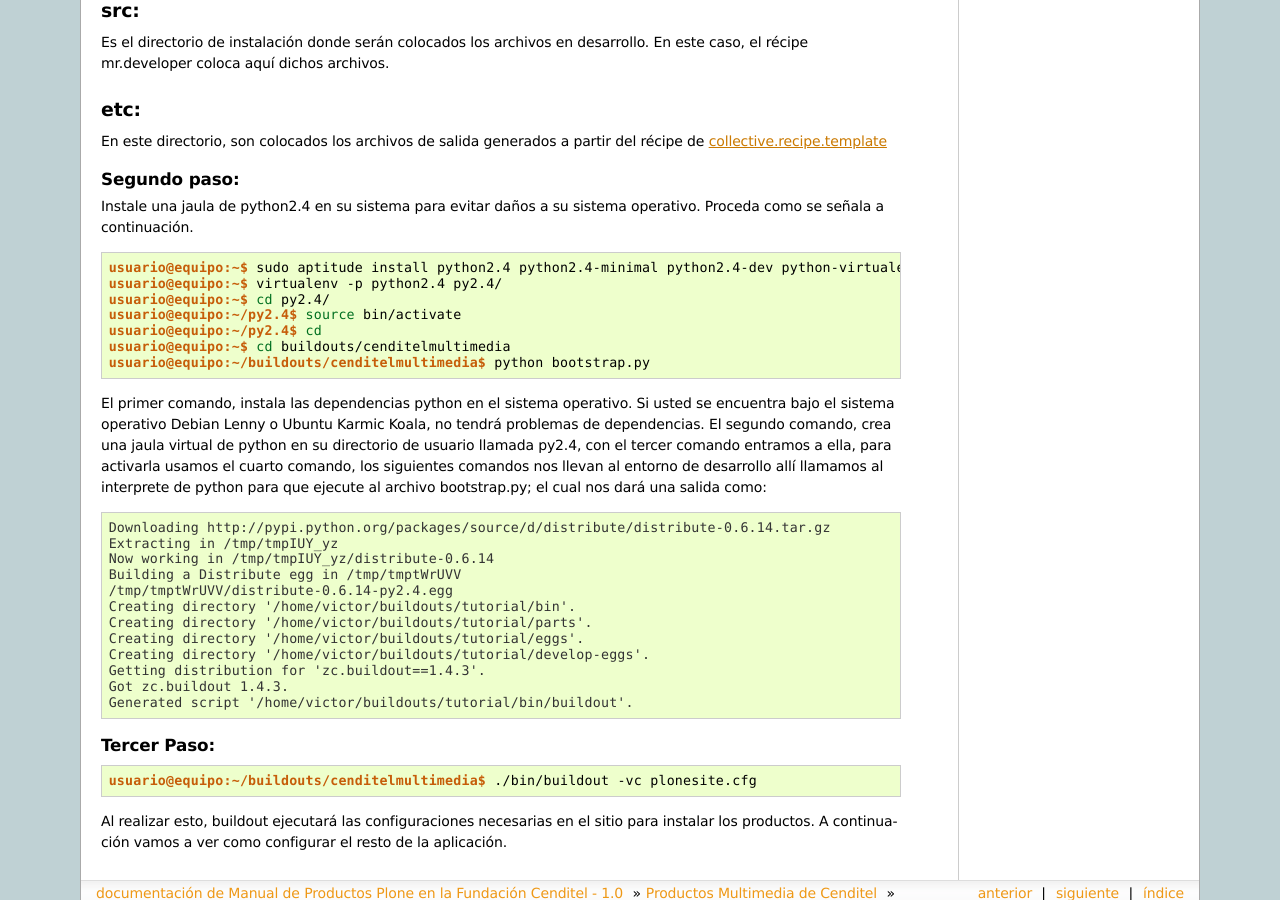
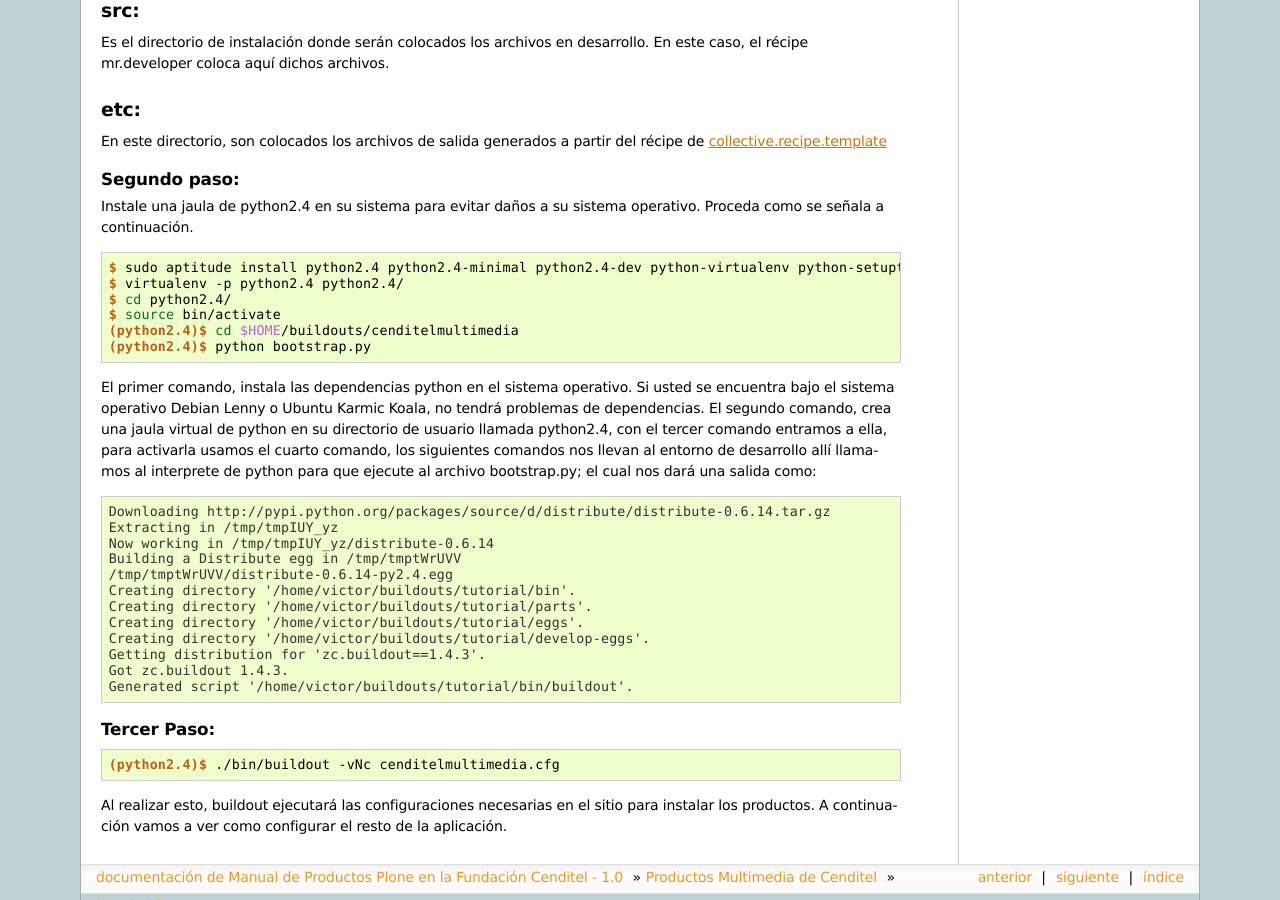
Before and after one commit to Cenditel/cenditel.docs, a Sphinx documentation site: the page built from source/multimedia/manual_de_instalacion.rst, in a window 1280 px wide and 900 px high, scrolled down 4323 px. Built offline with Sphinx 7.4.7, drawn with Linux system fonts in a browser that asks for light colours; formulas are drawn with MathJax 3; some of the changed text lies outside the part shown.

Commit message:
simplificando comandos bash y cambiando en nombre de virtualenv,

```diff
--- a/source/multimedia/manual_de_instalacion.rst
+++ b/source/multimedia/manual_de_instalacion.rst
@@ -29,18 +29,17 @@ Para realizar la descarga proceda en un terminal con los siguientes comandos:
 
 .. code-block:: console
 
-    usuario@equipo:~$ mkdir buildouts
-    usuario@equipo:~$ cd buildouts
-    usuario@equipo:~/buildouts$ svn co http://plataforma.cenditel.gob.ve/svn/plataforma/proyectosInstitucionales/renasen/cenditel.multimedia/buildout/plone/3.3/ cenditelmultimedia
-    usuario@equipo:~/buildouts$ cd cenditelmultimedia
-    usuario@equipo:~/buildouts/cenditelmultimedia$ ls
+    $ mkdir buildouts
+    $ cd buildouts
+    $ svn co http://plataforma.cenditel.gob.ve/svn/plataforma/proyectosInstitucionales/renasen/cenditel.multimedia/buildout/plone/3.3/ cenditelmultimedia
+    $ cd cenditelmultimedia
+    $ ls -p
     00-varibles.cfg           06-contenttypes.cfg     plonesite.cfg
-    01-dumpedversions.cfg     bootstrap.py            products
-    02-mrdeveloper.cfg        buildout.cfg            src
-    03-prerequemients.cfg     cenditelmultimedia.cfg  templates
+    01-dumpedversions.cfg     bootstrap.py            products/
+    02-mrdeveloper.cfg        buildout.cfg            src/
+    03-prerequemients.cfg     cenditelmultimedia.cfg  templates/
     04-mountpoint.cfg         dumped-versions.cfg     versions.cfg
-    05-mediafilesstorage.cfg  etc
-
+    05-mediafilesstorage.cfg  etc/
 
 El primer comando es el encargado de crear un directorio para nuestros proyectos
 buildout, el segundo comando abre dicho directorio pero la magia realmente se encuentra
@@ -224,18 +223,17 @@ Proceda como se señala a continuación.
 
 .. code-block:: console
 
-    usuario@equipo:~$ sudo aptitude install python2.4 python2.4-minimal python2.4-dev python-virtualenv python-setuptools
-    usuario@equipo:~$ virtualenv -p python2.4 py2.4/
-    usuario@equipo:~$ cd py2.4/
-    usuario@equipo:~/py2.4$ source bin/activate
-    usuario@equipo:~/py2.4$ cd
-    usuario@equipo:~$ cd buildouts/cenditelmultimedia
-    usuario@equipo:~/buildouts/cenditelmultimedia$ python bootstrap.py
+    $ sudo aptitude install python2.4 python2.4-minimal python2.4-dev python-virtualenv python-setuptools
+    $ virtualenv -p python2.4 python2.4/
+    $ cd python2.4/
+    $ source bin/activate
+    (python2.4)$ cd $HOME/buildouts/cenditelmultimedia
+    (python2.4)$ python bootstrap.py
 
 El primer comando, instala las dependencias python en el sistema operativo. Si
 usted se encuentra bajo el sistema operativo Debian Lenny o Ubuntu Karmic Koala,
 no tendrá problemas de dependencias. El segundo comando, crea una jaula virtual
-de python en su directorio de usuario llamada py2.4, con el tercer comando entramos a ella,
+de python en su directorio de usuario llamada python2.4, con el tercer comando entramos a ella,
 para activarla usamos el cuarto comando, los siguientes comandos nos llevan al
 entorno de desarrollo allí llamamos al interprete de python para que ejecute al
 archivo bootstrap.py; el cual nos dará una salida como:
@@ -260,7 +258,7 @@ Tercer Paso:
 
 .. code-block:: console
 
-    usuario@equipo:~/buildouts/cenditelmultimedia$ ./bin/buildout -vc plonesite.cfg
+    (python2.4)$ ./bin/buildout -vNc cenditelmultimedia.cfg
 
 Al realizar esto, buildout ejecutará las configuraciones necesarias en el sitio para instalar los productos. A continuación vamos a ver
 como configurar el resto de la aplicación.
```
